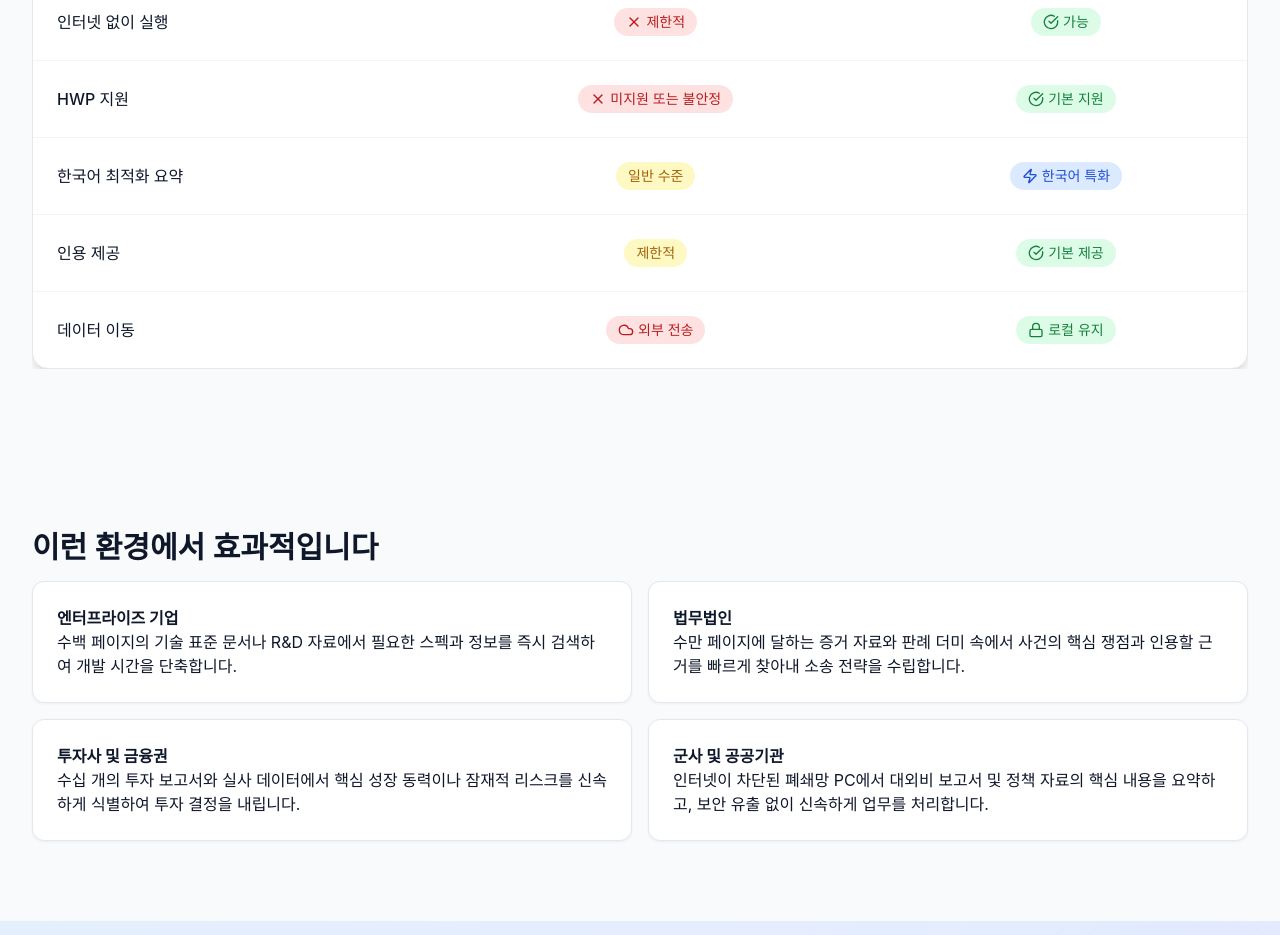
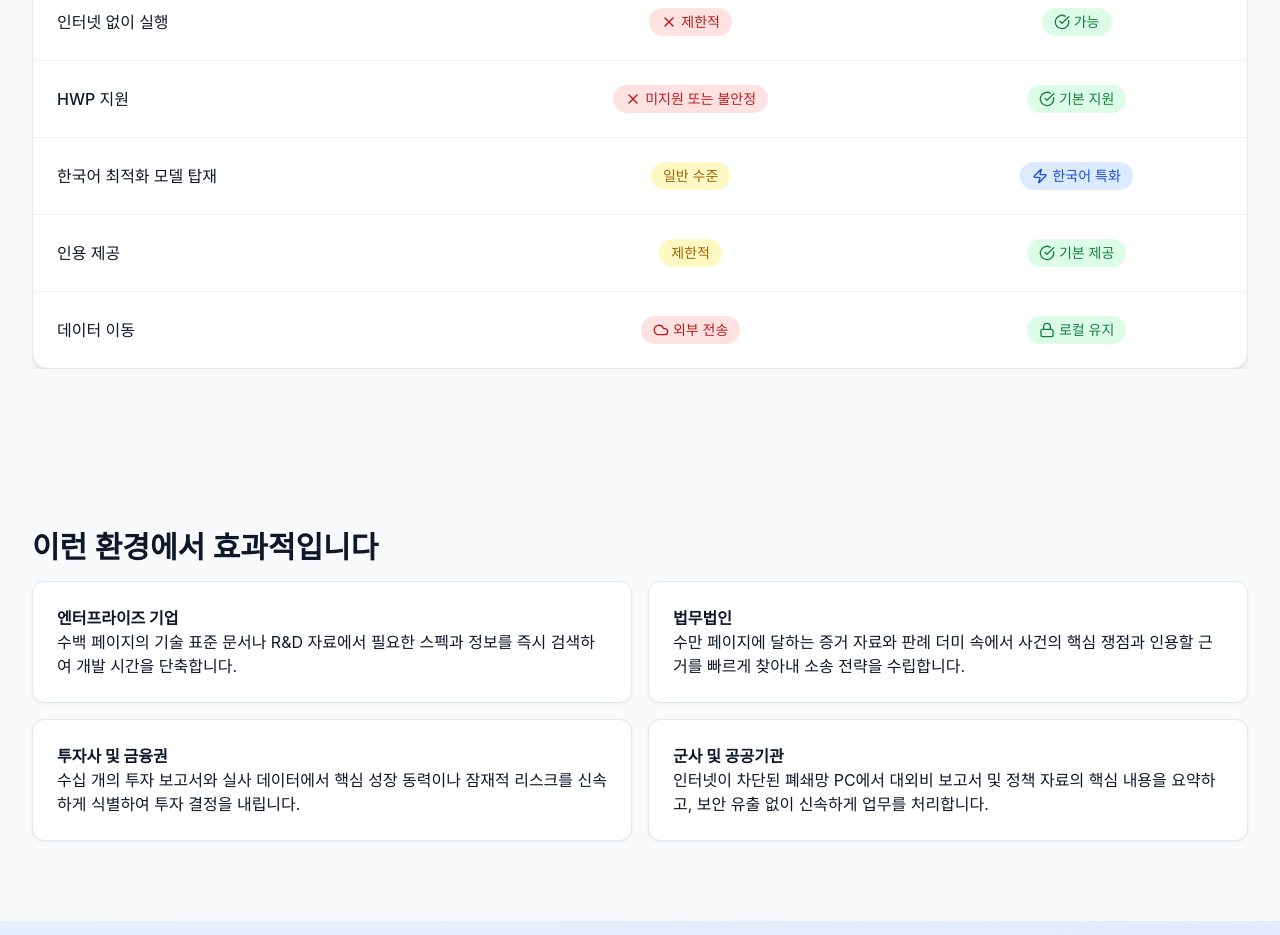
Before and after one commit to sh-kim-peekaboolabs/offline-docs-ai, a React (Vite) app: page / in a window 1280 px wide. Shown: the part 2320-3255 px from the top of the page. Built offline with nearby package versions, Linux system fonts and the light colour scheme.

Commit message:
Add Korean optimization model
Add Korean optimization model to the feature card.

```diff
--- a/src/pages/Index.tsx
+++ b/src/pages/Index.tsx
@@ -199,7 +199,7 @@ const Comparison = () => <section className="section" aria-labelledby="compariso
                 </td>
               </tr>
               <tr className="hover:bg-gray-50/50 transition-colors">
-                <td className="p-6 font-medium">한국어 최적화 요약</td>
+                <td className="p-6 font-medium">한국어 최적화 모델 탑재</td>
                 <td className="text-center p-6">
                   <span className="inline-flex items-center px-3 py-1 rounded-full text-sm bg-yellow-100 text-yellow-700">
                     일반 수준
```
